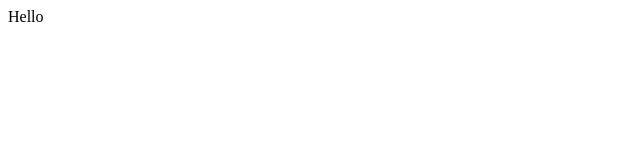
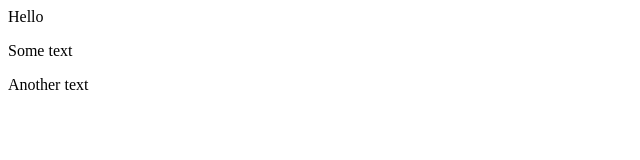
Before and after one commit to DhanashriGavas21/git, a plain HTML site: page index.html in a window 1280 px wide. Shown: the whole page, without its empty margins (0-640 px from the left). Drawn offline with Linux system fonts and the light colour scheme.

Commit message:
Div added

```diff
--- a/index.html
+++ b/index.html
@@ -1 +1,3 @@
 <p>Hello</p>
+<p>Some text</p>
+<div>Another text</div>
```
